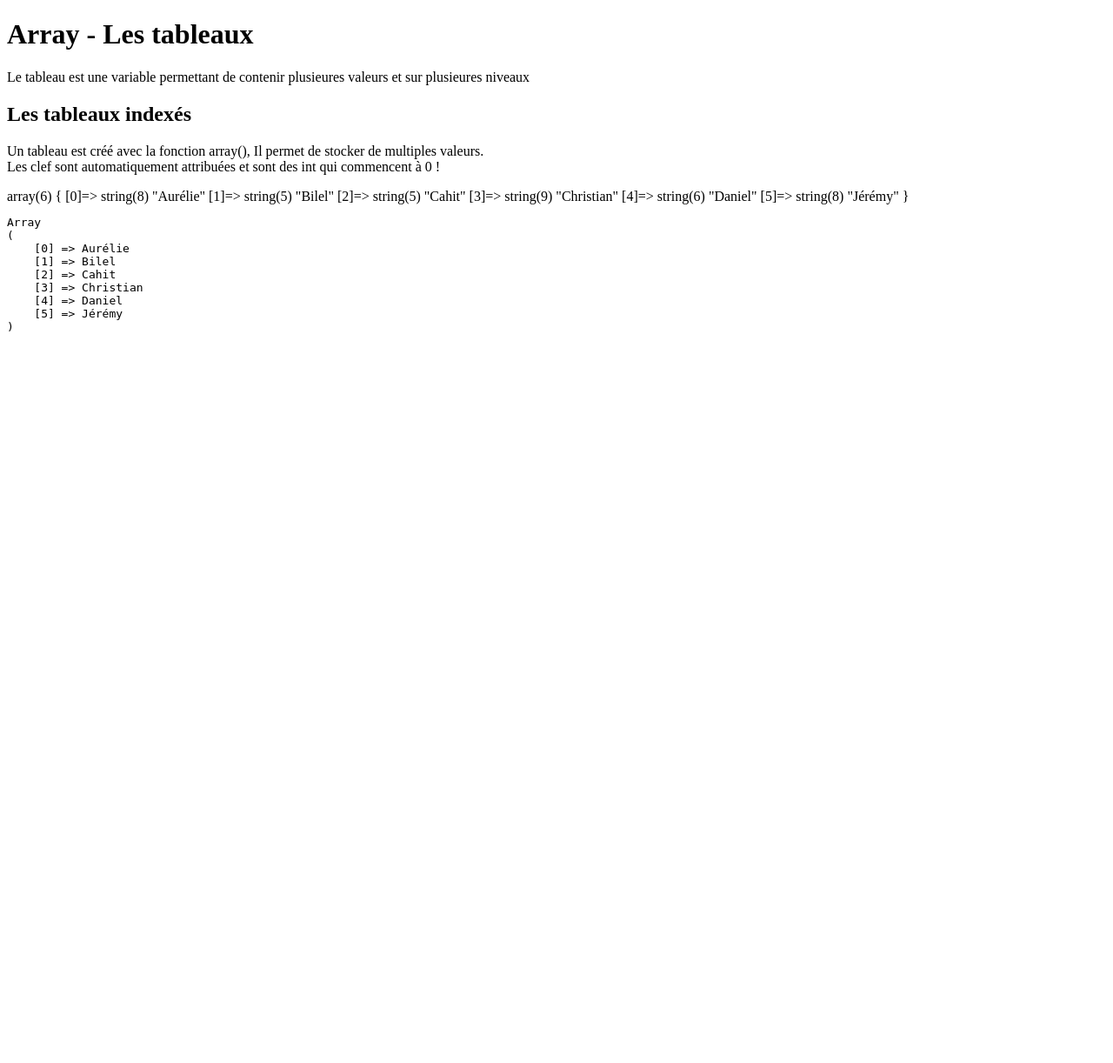
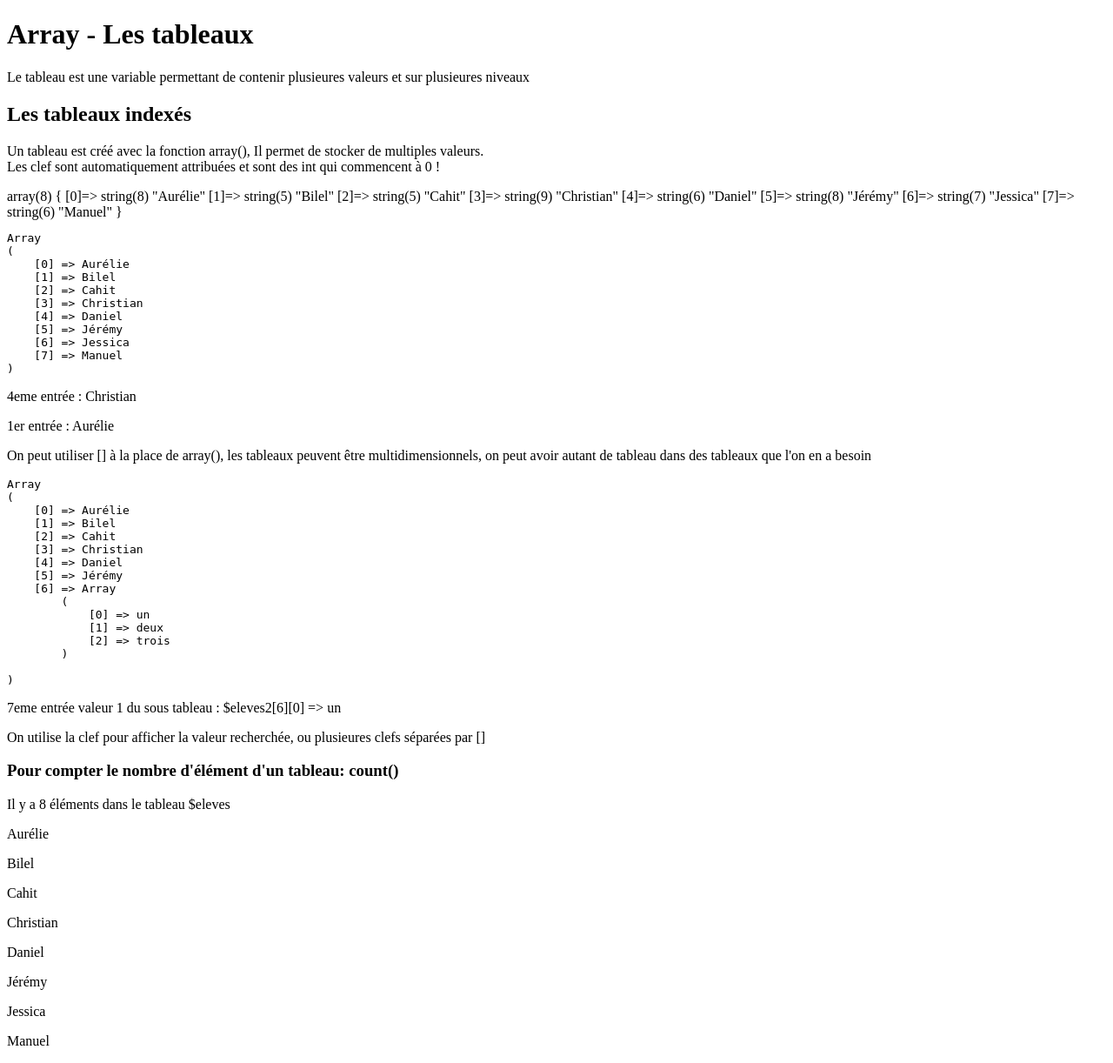
Before and after one commit to vicfir/base-php-2021, a PHP site: page /06-array.php in a window 1280 px wide. Shown: the whole page at 87% size. Before the commit the page ends 381 px from the top, so only its background shows below. Run offline with PHP 8.4, Linux system fonts and the light colour scheme.

Commit message:
06 array

```diff
--- a/06-array.php
+++ b/06-array.php
@@ -19,6 +19,8 @@
                     "Christian",
                     "Daniel",
                     "Jérémy",
+                    "Jessica",
+                    "Manuel",
                 );
     // bcp de renseignements
     var_dump($eleves);
@@ -28,8 +30,44 @@
     print_r($eleves);
     echo "</pre>";
 
+    // pour afficher une valeur du tableau, on utilise sa clef
+    echo "<p>4eme entrée : $eleves[3]</p>";
+    echo "<p>1er entrée : $eleves[0]</p>";
+                ?>
+    <p>On peut utiliser [] à la place de array(), les tableaux peuvent être multidimensionnels, on peut avoir autant de tableau dans des tableaux que l'on en a besoin</p>
+                <?php
+    // raccourci avec [] à la place de array(), les tableaux peuvent être multidimensionnels, on peut avoir autant de tableau dans des tableaux que l'on en a besoin
+    $eleves2 = ["Aurélie",
+                "Bilel",
+                "Cahit",
+                "Christian",
+                "Daniel",
+                "Jérémy",
+                [   "un",
+                    "deux",
+                    "trois",
+                ],
+            ];
 
+    // le print_r permet une meilleure lisibilité
+    echo "<pre>";
+    print_r($eleves2);
+    echo "</pre>";
 
+    // pour afficher un tableau dans un tableau
+    echo '<p>7eme entrée valeur 1 du sous tableau : $eleves2[6][0] => '.$eleves2[6][0]."</p>";
+
+    ?>
+    <p>On utilise la clef pour afficher la valeur recherchée, ou plusieures clefs séparées par []</p>
+    <h3>Pour compter le nombre d'élément d'un tableau: count()</h3>
+    <?php
+    $nbEleves = count($eleves);
+    echo "<p>Il y a $nbEleves éléments dans le tableau ".'$eleves</p>';
+
+    // on pourrait utiliser le foreach qui sert à faire des boucles sur les tableaux, on va utiliser le for déjà vu en js
+    for($i=0;$i<$nbEleves;$i++){
+        echo "<p>$eleves[$i]</p>";
+    }
     ?>
 </body>
 </html>
```
